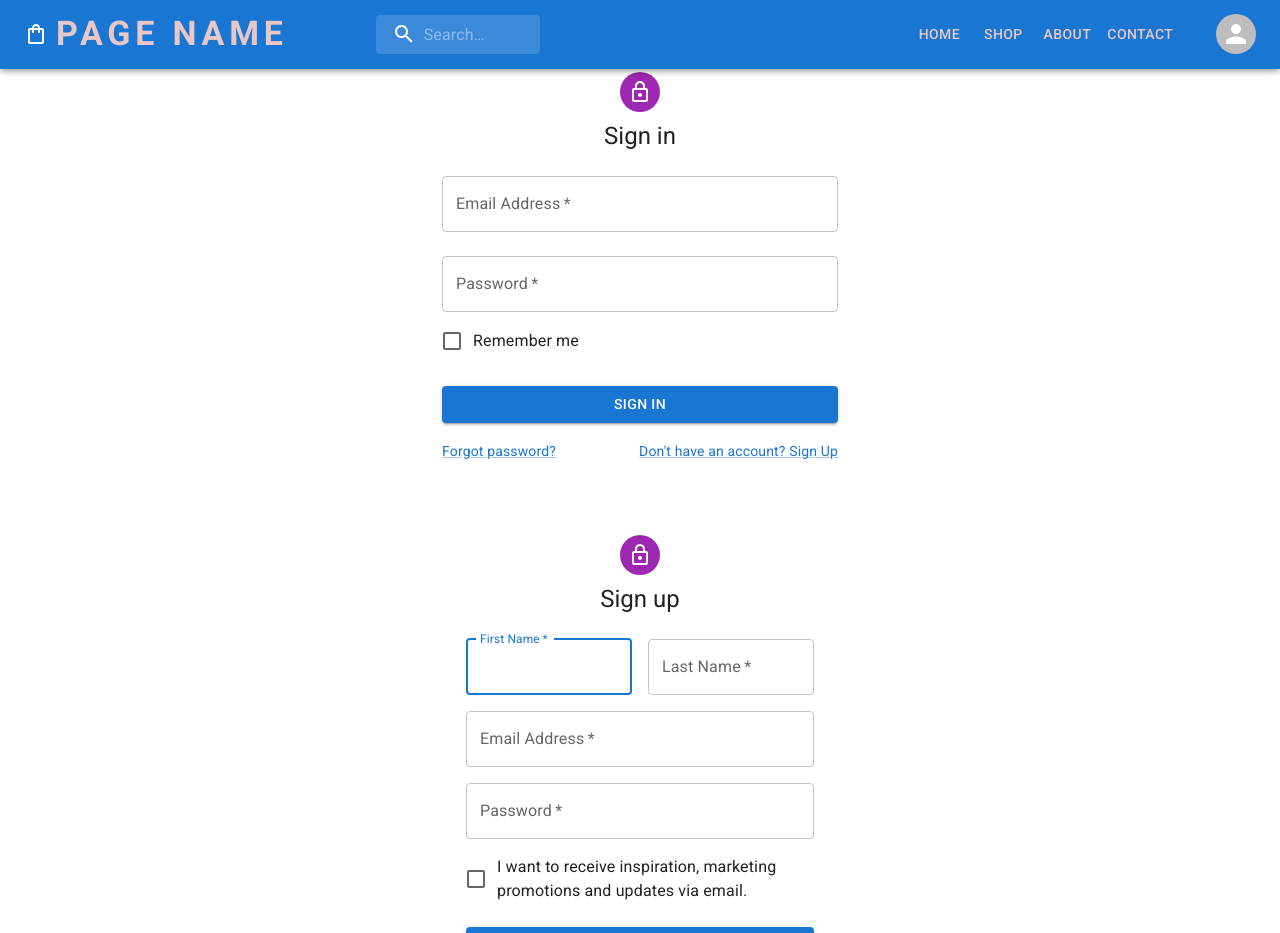
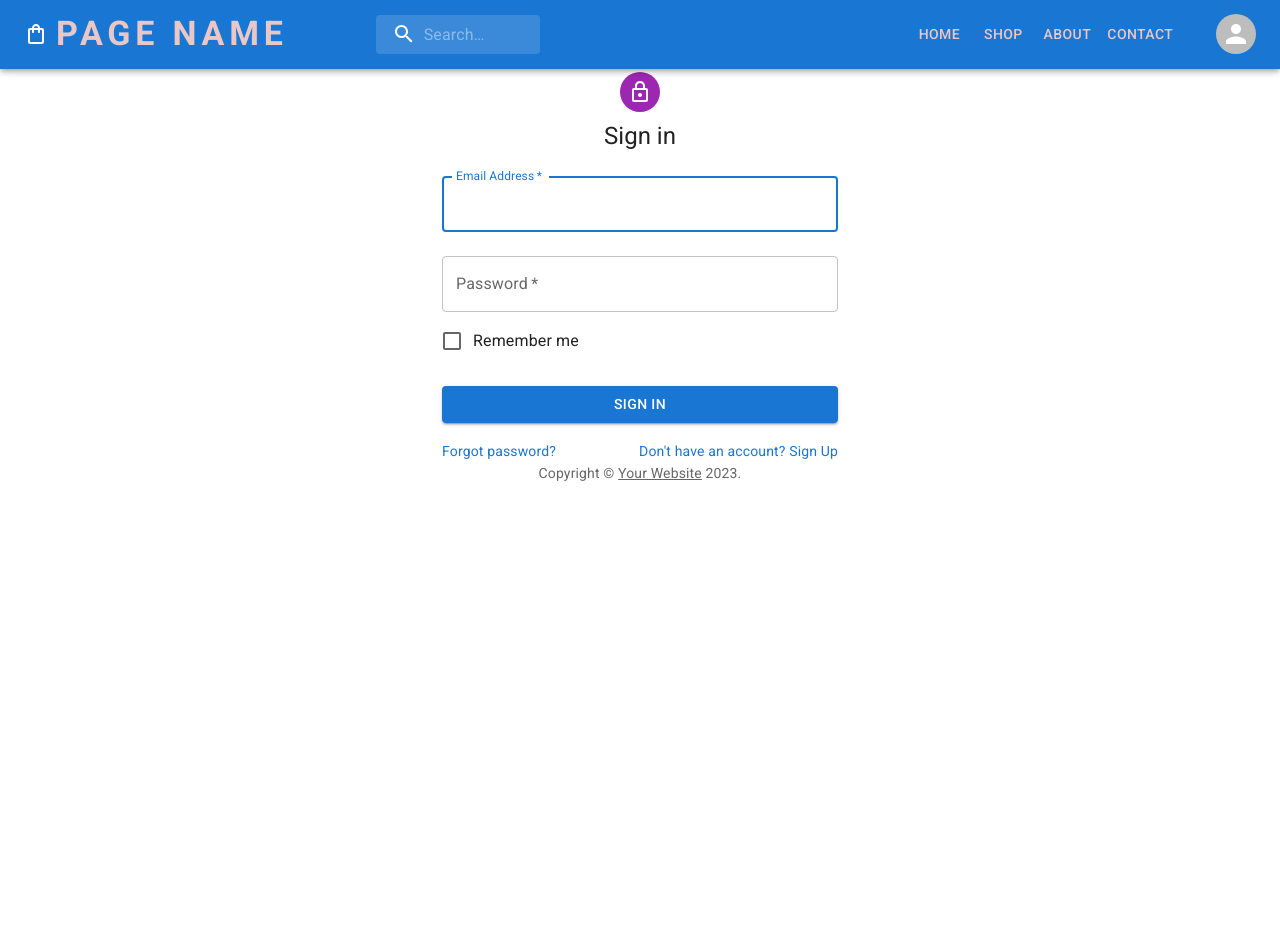
Before and after one commit to Maral1373/final-project-frontend, a React (Create React App) app: page /signin in a window 1280 px wide. Shown: the top 933 px of the page. After the commit the page ends 800 px from the top, so only its background shows below. Built offline with nearby package versions, Linux system fonts and the light colour scheme.

Commit message:
sigin in and sign up created

```diff
--- a/src/index.js
+++ b/src/index.js
@@ -7,6 +7,8 @@ import Admin from "./screens/admin-dashboard/Dashboard";
 import Products from "./screens/products/Products";
 import Checkout from "./screens/checkout/Checkout";
 import Signin from "./screens/sign-in/SignIn";
+import Signup from "./screens/sign-up/SignUp";
+
 import Wishproducts from "./screens/wish-products/Wishproducts";
 
 import { BrowserRouter as Router, Routes, Route } from "react-router-dom";
@@ -24,6 +26,7 @@ root.render(
         <Route path="/admin" element={<Admin />} />
         <Route path="/checkout" element={<Checkout />} />
         <Route path="/signin" element={<Signin />} />
+        <Route path="/signup" element={<Signup />} />
         <Route path="/wishproducts" element={<Wishproducts />} />
       </Routes>
     </Router>
--- a/src/screens/products/Products.js
+++ b/src/screens/products/Products.js
@@ -162,7 +162,7 @@ export default function Products() {
                       px: 3,
                       py: 3,
                       "&:hover": {
-                        width: "105%",
+                        width: "101%",
                         height: "102%",
                         transformOrigin: { horizontal: "center" },
                       },
--- a/src/screens/sign-in/SignIn.js
+++ b/src/screens/sign-in/SignIn.js
@@ -13,7 +13,6 @@ import Typography from "@mui/material/Typography";
 import Container from "@mui/material/Container";
 import Copyright from "../../components/CopyRight/CopyRight";
 import { createTheme, ThemeProvider } from "@mui/material/styles";
-import SignUp from "../sign-up/SignUp";
 import AppBar from "../../components/AppBar/AppBar";
 const theme = createTheme();
 
@@ -86,19 +85,18 @@ export default function SignIn() {
             </Button>
             <Grid container>
               <Grid item xs>
-                <Link href="#" variant="body2">
+                <Link href="#" underline="hover" variant="body2">
                   Forgot password?
                 </Link>
               </Grid>
               <Grid item>
-                <Link href="#" variant="body2">
+                <Link href="/signup" underline="hover" variant="body2">
                   {"Don't have an account? Sign Up"}
                 </Link>
               </Grid>
             </Grid>
           </Box>
         </Box>
-        <SignUp />
         <Copyright sx={{ mt: 8, mb: 4 }} />
       </Container>
     </ThemeProvider>
```
